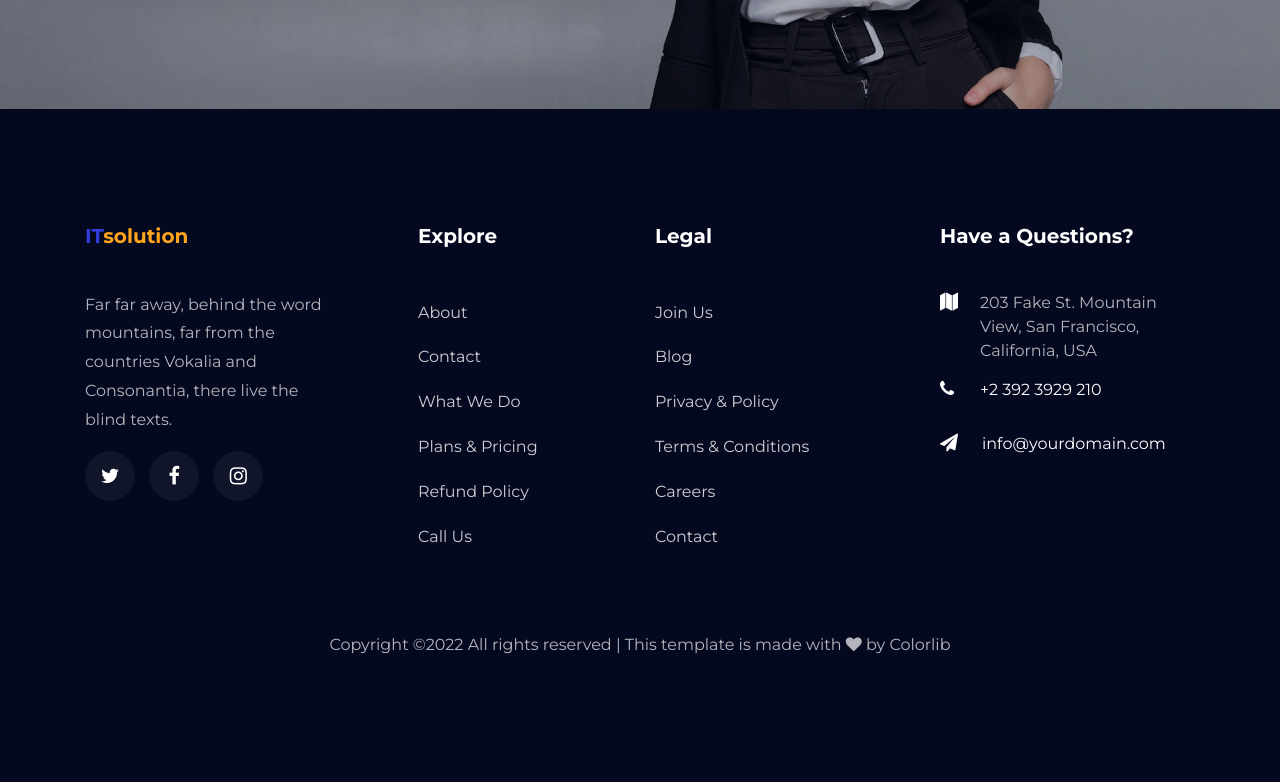
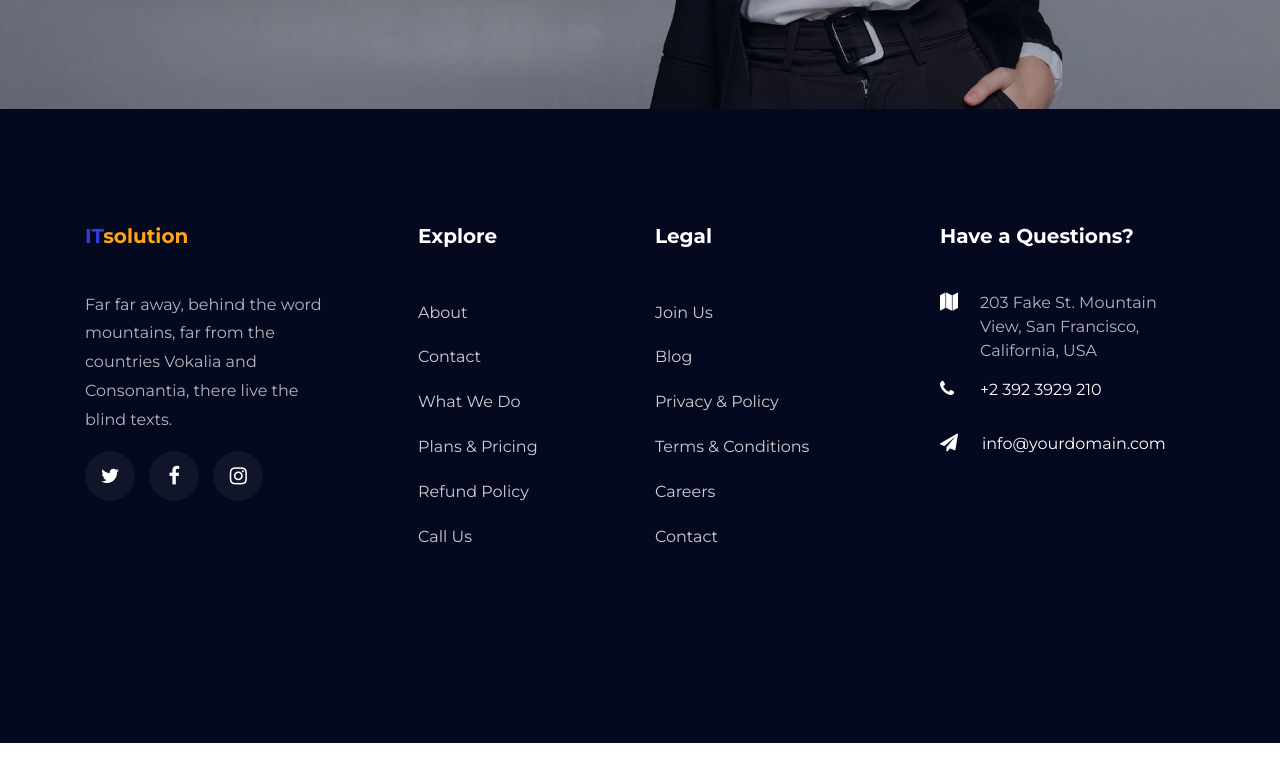
Before and after one commit to amirbasami/Bingo, a plain HTML site: page index.html in a window 1280 px wide. Shown: the part 6404-7186 px from the top of the page. After the commit the page ends 7147 px from the top, so only its background shows below. Drawn offline with Linux system fonts and the light colour scheme; some packages are replaced by stand-ins of ours; no server answers; files whose address does not match are found by name.

Commit message:
Update index.html

```diff
--- a/index.html
+++ b/index.html
@@ -1,7 +1,7 @@
 <!DOCTYPE html>
 <html lang="en">
 <head>
-	<title>ITSolution - Free Bootstrap 4 Template by Colorlib</title>
+	<title>ITSolution</title>
 	<meta charset="utf-8">
 	<meta name="viewport" content="width=device-width, initial-scale=1, shrink-to-fit=no">
 
@@ -680,9 +680,7 @@
 			<div class="row">
 				<div class="col-md-12 text-center">
 
-					<p><!-- Link back to Colorlib can't be removed. Template is licensed under CC BY 3.0. -->
-						Copyright &copy;<script>document.write(new Date().getFullYear());</script> All rights reserved | This template is made with <i class="fa fa-heart" aria-hidden="true"></i> by <a href="https://colorlib.com" target="_blank">Colorlib</a>
-						<!-- Link back to Colorlib can't be removed. Template is licensed under CC BY 3.0. --></p>
+
 					</div>
 				</div>
 			</div>
```
